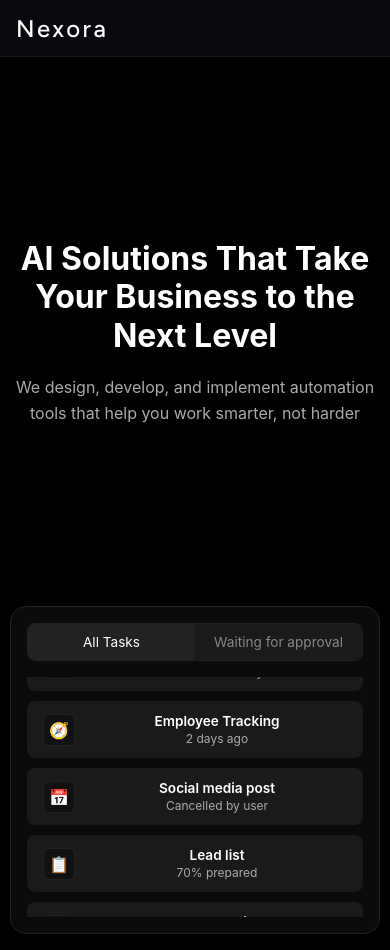
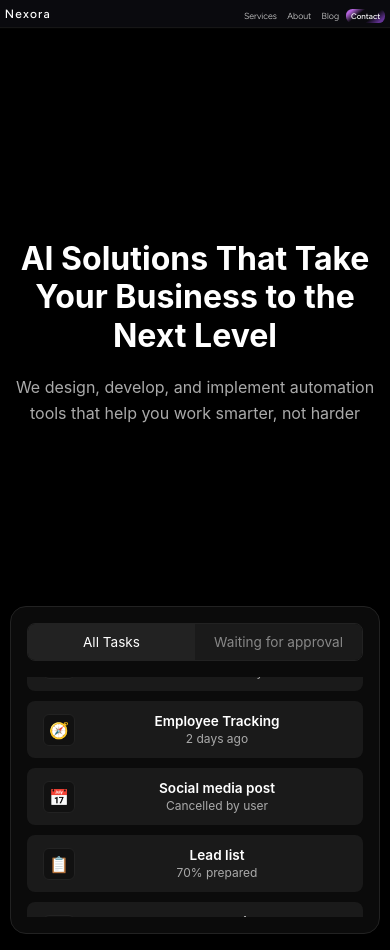
Before and after one commit to Justdevang/Nexora-IO, a plain HTML site: page serv.html in a window 390 px wide. Shown: the top 950 px of the page. Drawn offline with nearby package versions, Linux system fonts and the light colour scheme.

Commit message:
Update serv.css

```diff
--- a/serv.css
+++ b/serv.css
@@ -6,36 +6,41 @@
 		margin: 0;
 		padding: 0;
 	  }
+	  /* Enhanced Auto-Scaling Navbar */
 .navbar {
   position: fixed;
   top: 0;
+  left: 0;
+  font-family: "Figtree", sans-serif;
   width: 100%;
   background: rgba(12, 12, 17, 0.85);
   backdrop-filter: saturate(180%) blur(12px);
   box-shadow: 0 1px 1px #161616;
   z-index: 9999;
-	  padding: 0.85rem 2rem;
-	  font-family: 'Montserrat', Arial, sans-serif;
+  padding: clamp(0.3rem, 1.5vw, 0.85rem) clamp(0.5rem, 3vw, 2rem);
+  transition: all 0.3s ease;
 }
 
 .navbar-container {
-	  max-width: 1200px;
+  max-width: 1100px;
   margin: 0 auto;
   display: flex;
   align-items: center;
   justify-content: space-between;
+  position: relative;
 }
 
 .logo {
   color: #FFF;
   font-weight: 500;
-	  font-size: 1.5rem;
+  font-size: clamp(0.9rem, 2.5vw, 1.5rem);
   text-decoration: none;
   letter-spacing: 0.1em;
-	  user-select: none;
-	  font-family:"figtree",sans-serif;
   transition: color 0.3s ease;
+  z-index: 10;
+  flex-shrink: 0; /* Prevent logo from shrinking */
 }
+
 .logo:hover {
   color: #6446ea;
 }
@@ -43,21 +48,25 @@
 .nav-links {
   list-style: none;
   display: flex;
-	  gap: 2.2rem;
+  gap: clamp(0.5rem, 2vw, 2.2rem);
   margin: 0;
   padding: 0;
+  align-items: center;
+  flex-wrap: nowrap; /* Keep items in one line */
 }
 
 .nav-links li a {
   color: #ddd;
-	  font-family:"figtree",sans-serif;
-	  font-weight: 200;
-	  font-size: 1rem;
+  font-family:"Figtree",sans-serif;
+  font-weight: 300;
+  font-size: clamp(0.7rem, 1.6vw, 1rem);
   text-decoration: none;
-	  padding: 0.45rem 0.75rem;
+  padding: clamp(0.25rem, 1vw, 0.45rem) clamp(0.4rem, 1.2vw, 0.75rem);
   border-radius: 0.65rem;
-	  transition: background 0.3s ease, color 0.3s ease, box-shadow 0.25s ease;
-	  position: relative;
+  transition: all 0.3s ease;
+  white-space: nowrap;
+  text-overflow: ellipsis;
+  overflow: hidden;
 }
 
 .nav-links li a:hover {
@@ -66,40 +75,134 @@
 }
 
 .nav-links li a.btn {
-	  background: #490aa9;
+  background: linear-gradient(141deg, rgb(180, 100, 220) 13%, rgba(120, 60, 160, 0) 35%, rgba(80, 40, 120, 0) 64%, rgb(100, 50, 150) 88%);
   color: #fff;
-	  font-family:"figtree",sans-serif;
   font-weight: 500;
-	  padding: 0.55rem 1.5rem;
-	  user-select: none;
-	  white-space: nowrap;
+  padding: clamp(0.3rem, 1.2vw, 0.55rem) clamp(0.8rem, 2vw, 1.5rem);
+  font-size: clamp(0.65rem, 1.4vw, 0.9rem);
 }
+
 .nav-links li a.btn:hover {
   background: #6446ea;
   box-shadow: 0 0 24px #6446eaee;
 }
 
-	/* Responsive Nav */
-	@media (max-width: 768px) {
+/* Remove hamburger completely */
+.hamburger {
+  display: none !important;
+}
+
+/* Responsive breakpoints for fine-tuning */
+@media (max-width: 1200px) {
   .navbar {
-		padding: 0.85rem 1rem;
+    padding: clamp(0.4rem, 1.2vw, 0.7rem) clamp(0.8rem, 2.5vw, 1.5rem);
   }
+
   .nav-links {
-		gap: 1rem;
-		font-size: 0.9rem;
-	  }
-	  .nav-links li a {
-		padding: 0.35rem 0.5rem;
-	  }
-	  .nav-links li a.btn {
-		padding: 0.45rem 1rem;
+    gap: clamp(0.6rem, 1.8vw, 1.8rem);
   }
 }
 
-	@media (max-width: 480px) {
+@media (max-width: 900px) {
+  .navbar {
+    padding: clamp(0.35rem, 1vw, 0.6rem) clamp(0.6rem, 2vw, 1.2rem);
+  }
+
   .nav-links {
-		display: none;
+    gap: clamp(0.4rem, 1.5vw, 1.4rem);
   }
+
+  .nav-links li a {
+    font-size: clamp(0.65rem, 1.4vw, 0.85rem);
+    padding: clamp(0.2rem, 0.8vw, 0.35rem) clamp(0.3rem, 1vw, 0.6rem);
+  }
+
+  .nav-links li a.btn {
+    font-size: clamp(0.6rem, 1.3vw, 0.8rem);
+    padding: clamp(0.25rem, 1vw, 0.45rem) clamp(0.6rem, 1.6vw, 1.2rem);
+  }
+}
+
+@media (max-width: 600px) {
+  .navbar {
+    padding: clamp(0.3rem, 0.6vw, 0.5rem) clamp(0.4rem, 1.5vw, 0.8rem);
+  }
+
+  .nav-links {
+    gap: clamp(0.3rem, 1.2vw, 1rem);
+  }
+
+  .logo {
+    font-size: clamp(0.8rem, 2vw, 1.1rem);
+  }
+
+  .nav-links li a {
+    font-size: clamp(0.6rem, 1.2vw, 0.75rem);
+    padding: clamp(0.15rem, 0.6vw, 0.25rem) clamp(0.25rem, 0.8vw, 0.45rem);
+  }
+
+  .nav-links li a.btn {
+    font-size: clamp(0.55rem, 1.1vw, 0.7rem);
+    padding: clamp(0.2rem, 0.8vw, 0.35rem) clamp(0.4rem, 1.2vw, 0.8rem);
+  }
+}
+
+@media (max-width: 400px) {
+  .navbar {
+    padding: clamp(0.25rem, 0.6vw, 0.4rem) clamp(0.3rem, 1vw, 0.6rem);
+  }
+
+  .nav-links {
+    gap: clamp(0.2rem, 1vw, 0.6rem);
+  }
+
+  .logo {
+    font-size: clamp(0.75rem, 1.8vw, 1rem);
+  }
+
+  .nav-links li a {
+    font-size: clamp(0.55rem, 1vw, 0.65rem);
+    padding: clamp(0.1rem, 0.5vw, 0.2rem) clamp(0.2rem, 0.6vw, 0.3rem);
+    border-radius: 0.4rem;
+  }
+
+  .nav-links li a.btn {
+    font-size: clamp(0.5rem, 1vw, 0.6rem);
+    padding: clamp(0.15rem, 0.6vw, 0.25rem) clamp(0.3rem, 1vw, 0.6rem);
+  }
+}
+
+/* Ultra-small screens */
+@media (max-width: 320px) {
+  .navbar-container {
+    flex-wrap: nowrap;
+    justify-content: space-between;
+  }
+
+  .nav-links {
+    gap: clamp(0.15rem, 0.8vw, 0.4rem);
+  }
+
+  .nav-links li a {
+    font-size: clamp(0.5rem, 0.9vw, 0.6rem);
+    padding: clamp(0.08rem, 0.4vw, 0.15rem) clamp(0.15rem, 0.5vw, 0.25rem);
+  }
+
+  .nav-links li a.btn {
+    font-size: clamp(0.45rem, 0.8vw, 0.55rem);
+    padding: clamp(0.1rem, 0.5vw, 0.2rem) clamp(0.2rem, 0.8vw, 0.4rem);
+  }
+}
+
+
+/* Add top margin to body to account for fixed navbar */
+body {
+    margin-top: auto; /* Adjust this value if needed */
+}
+
+/* Ensure content doesn't overlap with navbar */
+.center-content {
+    padding-top: 20px; /* Add some extra spacing if needed */
 }
 
 	/* Fade In Animation */
@@ -884,12 +987,10 @@
 
 /* Card */
 .card2 {
-  width: min(980px, 92vw);
+  width: min(980px, 85vw);
   border-radius: 22px;
   background:
-    radial-gradient(120% 160% at 100% 100%, rgba(91,53,255,0.13) 0%, rgba(0,0,0,0) 46%) no-repeat,
-    radial-gradient(120% 160% at 0% 0%, rgba(168,85,255,0.09) 0%, rgba(0,0,0,0) 50%) no-repeat,
-    linear-gradient(180deg, #0e0f14, #0a0b0f);
+    linear-gradient(141deg, rgb(180, 100, 220) 13%, rgba(120, 60, 160, 0) 35%, rgba(80, 40, 120, 0) 64%, rgb(100, 50, 150) 88%);
   border: 1px solid #1f2230;
   box-shadow:
     0 40px 80px rgba(0,0,0,.65),
@@ -899,9 +1000,9 @@
   text-align: center;
   position: relative;
   overflow: hidden;
-
+	margin-top: -350px;
   opacity: 0;
-  transform: translateY(16px);
+  transform: translateY(26px);
   animation: fadeInUp 700ms ease forwards 100ms;
 }
 
```
Lines whose indentation alone changed are shown as unchanged.
